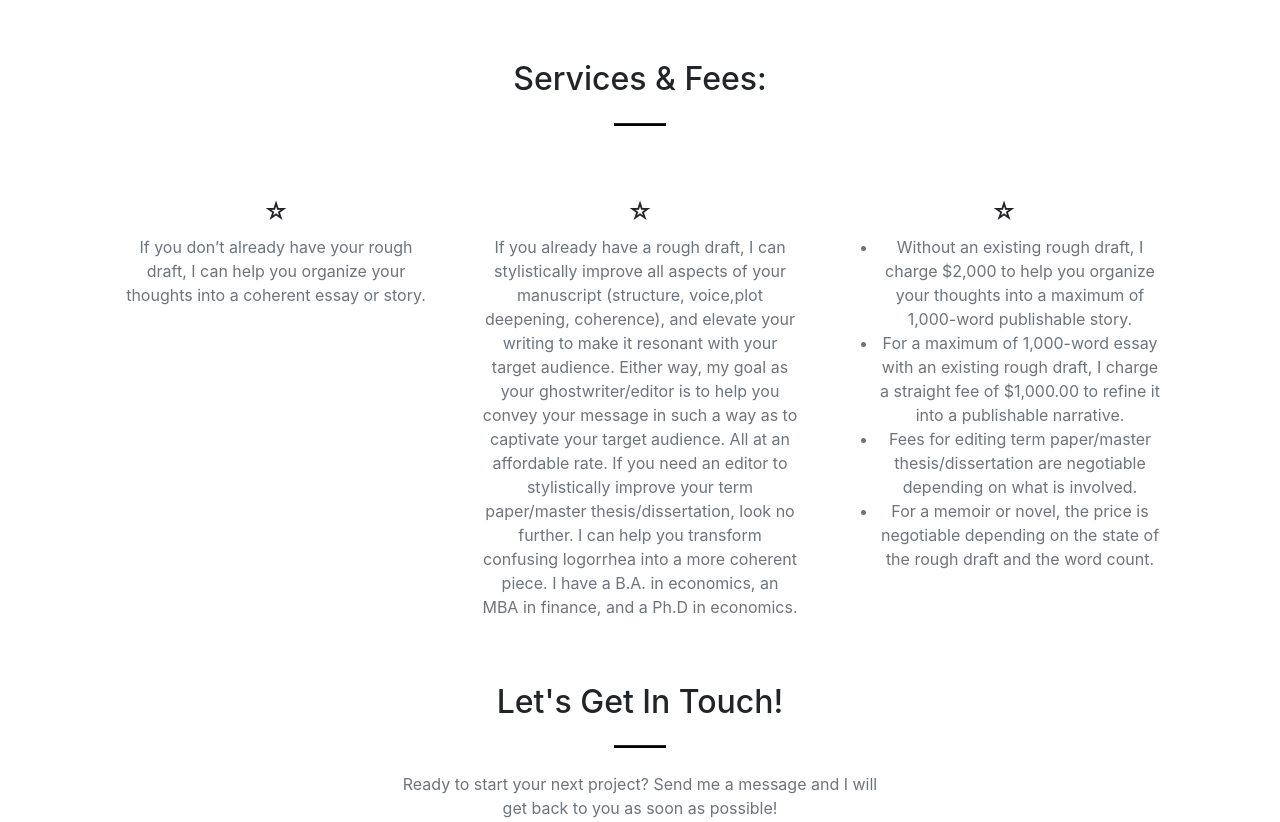
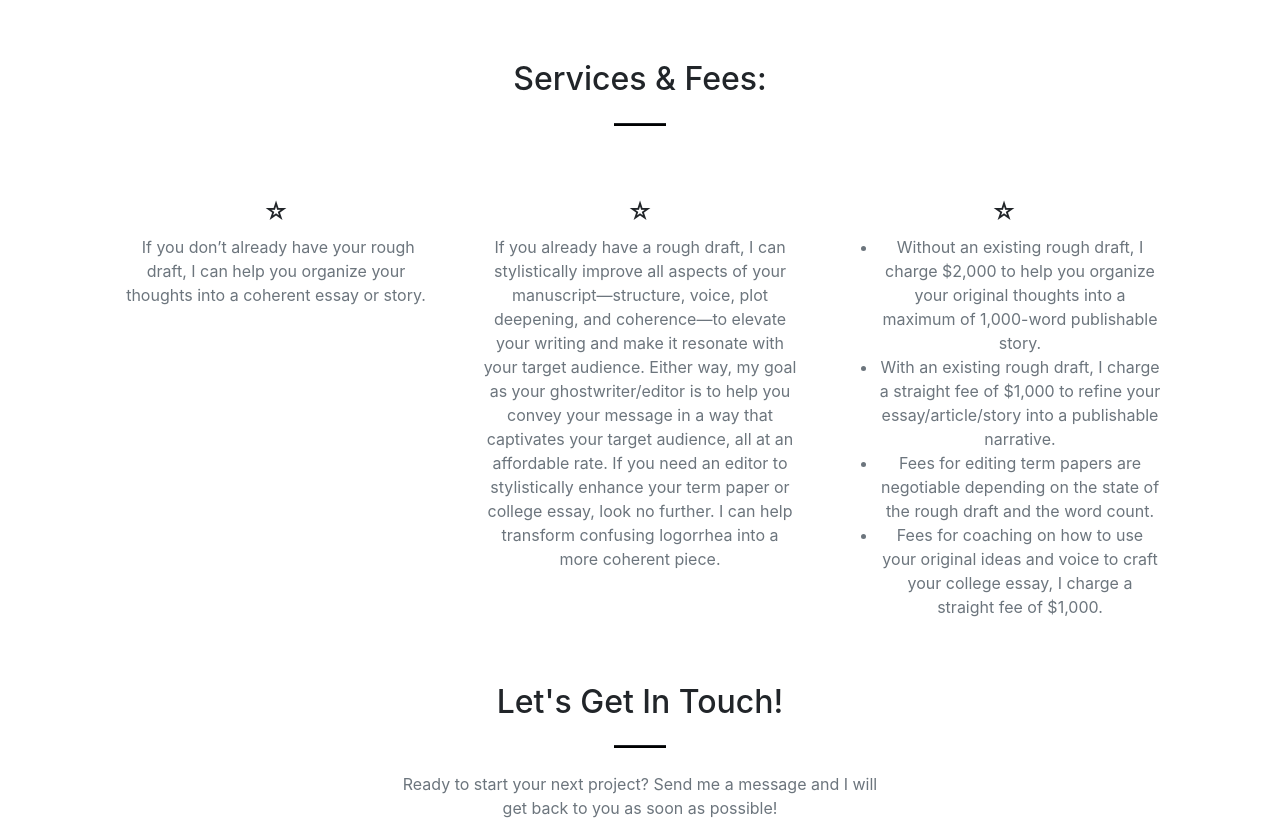
Before and after one commit to BIBI78/00_ghost_writer, a Flask app: page / in a window 1280 px wide. Shown: the part 1310-2132 px from the top of the page. Run offline with Flask 3, Linux system fonts and the light colour scheme; some libraries are stand-ins or nearby versions.

Commit message:
ADD: edits to html

```diff
--- a/templates/base.html
+++ b/templates/base.html
@@ -121,8 +121,8 @@
                         <div class="mb-2"><i class="bi-gem fs-1 text-primary"></i></div>
                         <h3 class="h4 mb-2"> &star; </h3>
                         <p class="text-muted mb-0">
-                            If you don’t already have your rough draft,
-                            I can help you organize your thoughts into a coherent essay or story.
+                             If you don’t already have your rough draft, I can help you organize your thoughts into a coherent essay or
+                            story.
                         </p>
                     </div>
                 </div>
@@ -131,16 +131,14 @@
                         <div class="mb-2"><i class="bi-laptop fs-1 text-primary"></i></div>
                         <h2 class="h4 mb-2"> &star; </h2>
                         <p class="text-muted mb-0">
-                             If you already have a rough draft,
-                             I can stylistically improve all aspects of your manuscript (structure, voice,plot deepening, coherence),
-                             and elevate your writing to make it resonant with your target audience.
+                            If you already have a rough draft, I can stylistically improve all aspects of your manuscript—structure, voice,
+                            plot deepening, and coherence—to elevate your writing and make it resonate with your target audience.
 
-                             Either way, my goal as your ghostwriter/editor is to help you convey your message in such a way as to captivate your target audience.
-                             All at an affordable rate.
+                            Either way, my goal as your ghostwriter/editor is to help you convey your message in a way that captivates your
+                            target audience, all at an affordable rate.
 
-                             If you need an editor to stylistically improve your term paper/master thesis/dissertation, look no further.
-                             I can help you transform confusing logorrhea into a more coherent piece.
-                             I have a B.A. in economics, an MBA in finance, and a Ph.D in economics.
+                            If you need an editor to stylistically enhance your term paper or college essay, look no further. I can help
+                            transform confusing logorrhea into a more coherent piece.
                         </p>
                     </div>
                 </div>
@@ -149,10 +147,10 @@
                         <div class="mb-2"><i class="bi-globe fs-1 text-primary"></i></div>
                         <h3 class="h4 mb-2"> &star; </h3>
                         <ul class="text-muted mb-0">
-                            <li>Without an existing rough draft, I charge $2,000 to help you organize your thoughts into a maximum of 1,000-word publishable story.</li>
-                            <li>For a maximum of 1,000-word essay with an existing rough draft, I charge a straight fee of $1,000.00 to refine it into a publishable narrative.</li>
-                            <li>Fees for editing term paper/master thesis/dissertation are negotiable depending on what is involved. </li>
-                            <li>For a memoir or novel, the price is negotiable depending on the state of the rough draft and the word count.</li>
+                            <li>Without an existing rough draft, I charge $2,000 to help you organize your original thoughts into a maximum of 1,000-word publishable story.</li>
+                            <li>With an existing rough draft, I charge a straight fee of $1,000 to refine your essay/article/story into a publishable narrative.</li>
+                            <li>Fees for editing term papers are negotiable depending on the state of the rough draft and the word count. </li>
+                            <li>Fees for coaching on how to use your original ideas and voice to craft your college essay, I charge a straight fee of $1,000.</li>
                         </ul>
                     </div>
                 </div>
```
